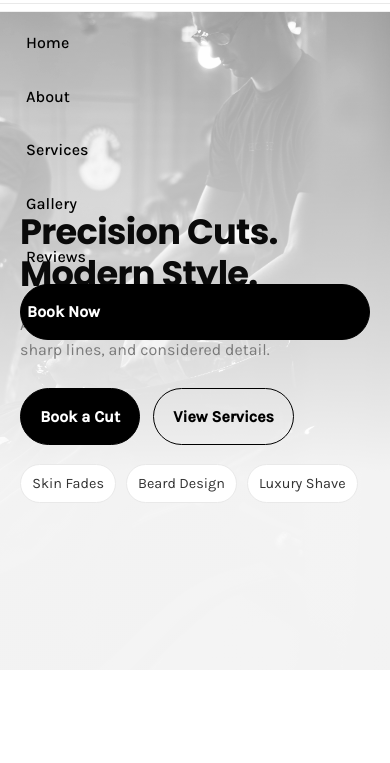
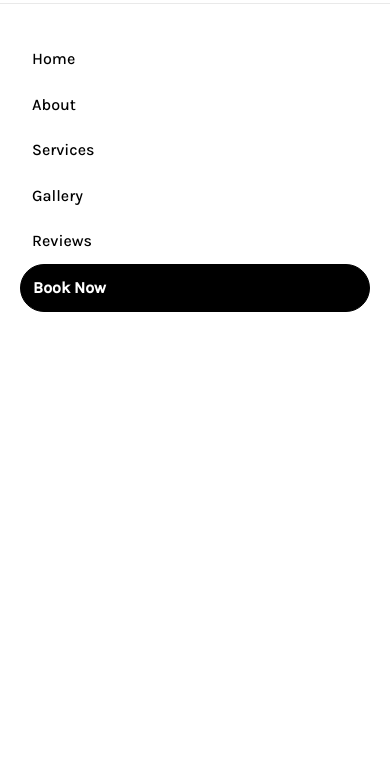
Before and after one commit to Naymul24/barber-demo-page, a plain HTML site: page index.html in a window 390 px wide. Both pictures are taken after a click on the button 349 px from the left and 35 px from the top of the page. Shown: the part 59-822 px from the top of the page. Drawn offline with Linux system fonts and the light colour scheme.

Commit message:
dropdown nav background fixed

```diff
--- a/styles.css
+++ b/styles.css
@@ -34,6 +34,14 @@
   .btn--primary:hover{ background:#111; }
   .btn--ghost{ background:transparent; color:#000; }
   .btn--ghost:hover{ background:#000; color:#fff; }
+
+  @media (max-width: 900px){
+    .btn{
+      gap:.6rem;
+      padding:.6rem 1rem;
+      font-weight:500;
+    }
+  }
 
   /* ===== Header ===== */
   .site-header{
@@ -90,10 +98,10 @@
     }
     .nav.is-open{ opacity:1; pointer-events:auto; }
     .nav__list{
-      flex-direction:column; align-items:flex-start; gap:0; padding:12px 20px;
+      flex-direction:column; align-items:flex-start; gap:0; padding:32px 20px; background-color: #ffffff; height: 100vh;
     }
     .nav__list li{ width:100%; }
-    .nav__link, .nav__btn{ display:block; width:100%; padding:14px 6px; }
+    .nav__link, .nav__btn{ display:block; width: 100%; padding:10px 12px; }
     .nav__link::after{ display:none; }
   }
 
```
